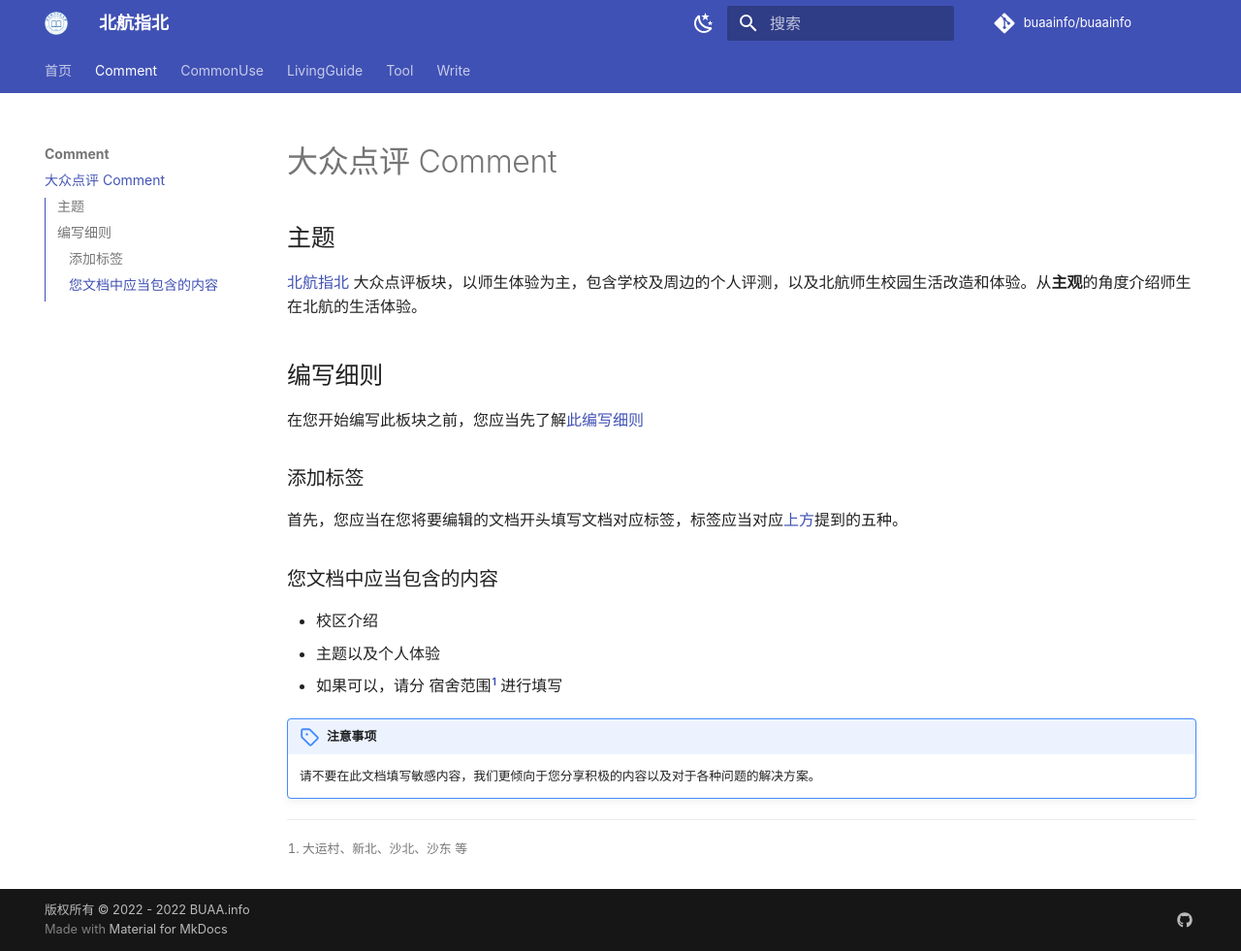
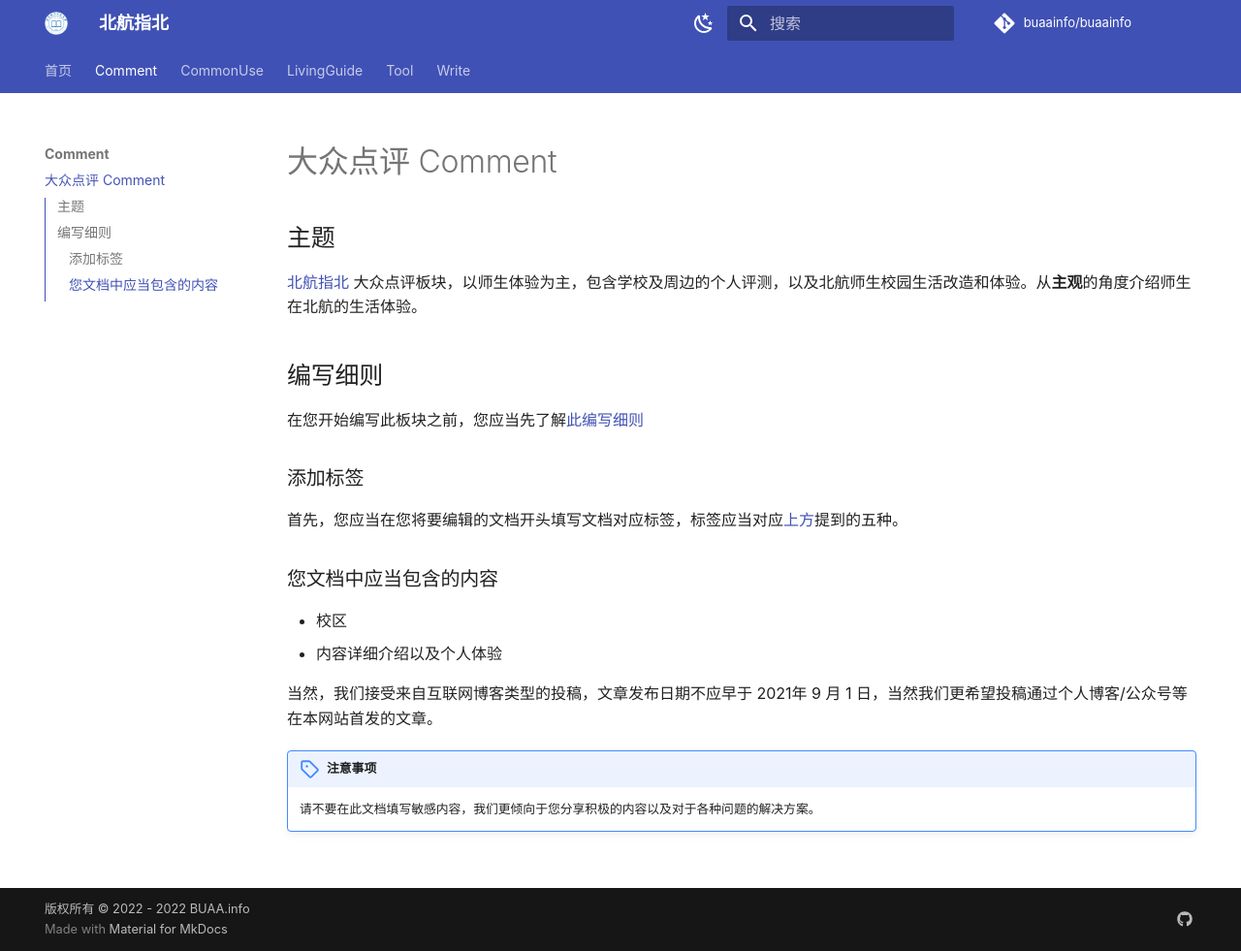
Before and after one commit to buaainfo/buaainfo, an MkDocs documentation site: the page built from docs/Comment/index.md, in a window 1280 px wide and 981 px high. Shown: the whole window at 97% size. Built offline with MkDocs 1.6.1 and Material for MkDocs 9.7.7, drawn with Linux system fonts in a browser that asks for light colours; comment, search, counter and statistics services are not loaded.

Commit message:
update Comment index

```diff
--- a/docs/Comment/index.md
+++ b/docs/Comment/index.md
@@ -14,10 +14,10 @@
 
 ### 您文档中应当包含的内容
 
-* 校区介绍
-* 主题以及个人体验
-* 如果可以，请分 宿舍范围[^1] 进行填写
-[^1]: 大运村、新北、沙北、沙东 等
+* 校区
+* 内容详细介绍以及个人体验
+
+当然，我们接受来自互联网博客类型的投稿，文章发布日期不应早于 2021年 9 月 1 日，当然我们更希望投稿通过个人博客/公众号等在本网站首发的文章。
 
 !!! Attention "注意事项"
 
```
